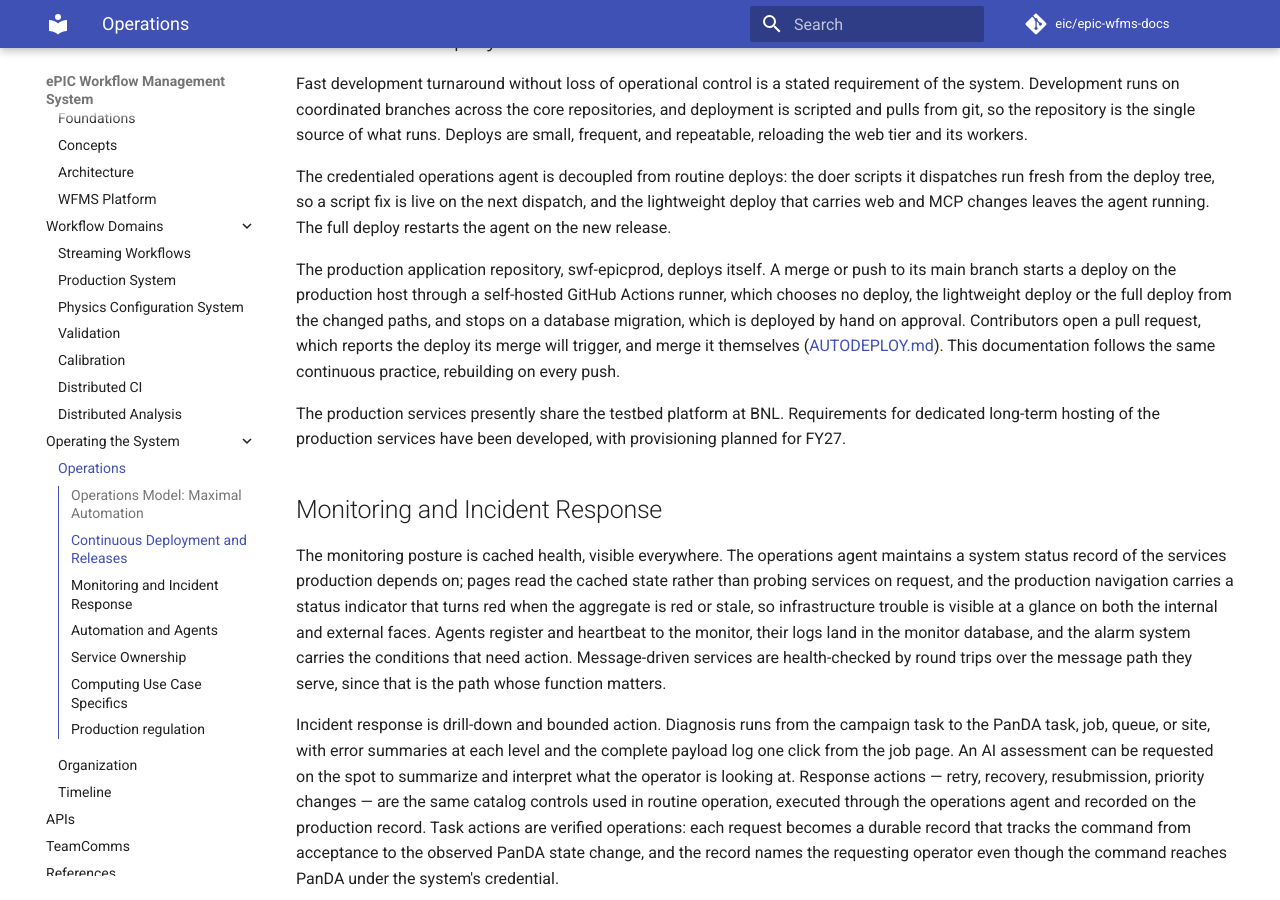
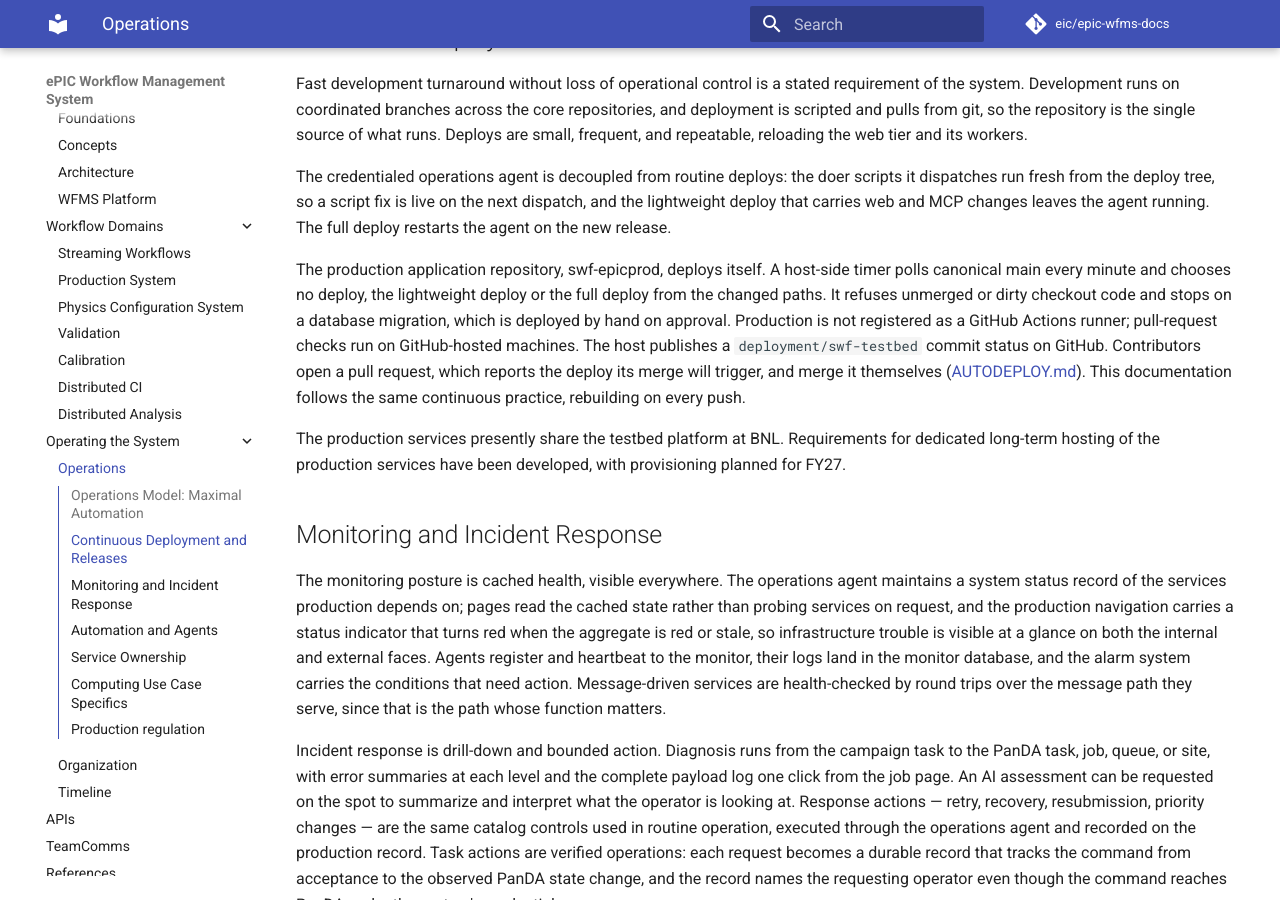
Before and after one commit to eic/epic-wfms-docs, an MkDocs documentation site: the page built from docs/operations.md, in a window 1280 px wide and 900 px high, scrolled down 716 px. Built offline with MkDocs 1.6.1 and Material for MkDocs 9.7.7, drawn with Linux system fonts in a browser that asks for light colours; comment, search, counter and statistics services are not loaded.

Commit message:
Document host-side polling for epicprod deployment
Co-authored-by: Codex <codex@openai.com>

```diff
--- a/docs/operations.md
+++ b/docs/operations.md
@@ -31,9 +31,11 @@ The credentialed operations agent is decoupled from routine deploys: the doer sc
 deploy tree, so a script fix is live on the next dispatch, and the lightweight deploy that carries web and MCP changes
 leaves the agent running. The full deploy restarts the agent on the new release.
 
-The production application repository, swf-epicprod, deploys itself. A merge or push to its main branch starts a deploy
-on the production host through a self-hosted GitHub Actions runner, which chooses no deploy, the lightweight deploy or
-the full deploy from the changed paths, and stops on a database migration, which is deployed by hand on approval.
+The production application repository, swf-epicprod, deploys itself. A host-side timer polls canonical main every minute
+and chooses no deploy, the lightweight deploy or the full deploy from the changed paths. It refuses unmerged or dirty
+checkout code and stops on a database migration, which is deployed by hand on approval. Production is not registered
+as a GitHub Actions runner; pull-request checks run on GitHub-hosted machines. The host publishes a
+`deployment/swf-testbed` commit status on GitHub.
 Contributors open a pull request, which reports the deploy its merge will trigger, and merge it themselves
 ([AUTODEPLOY.md](https://github.com/BNLNPPS/swf-epicprod/blob/main/docs/AUTODEPLOY.md)). This documentation follows the
 same continuous practice, rebuilding on every push.
```
